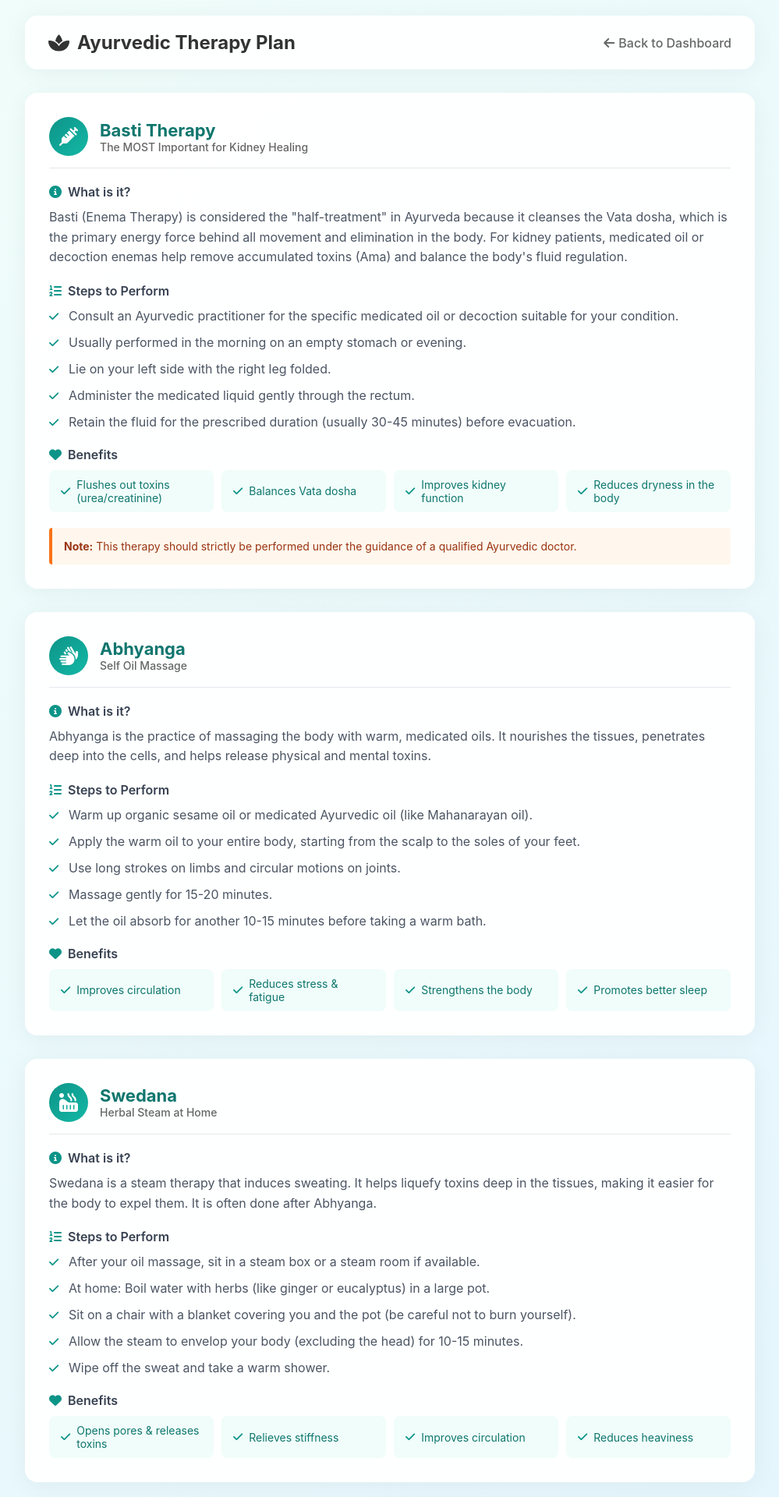
After one commit to Nida-pathan/Vois_CKD, a Flask app: page /patient/therapy-plan in a window 1280 px wide. The commit adds this page. Shown: the top 1920 px of the page at 78% size, without its empty margins (140-1139 px from the left). Run offline with Flask 3, Linux system fonts and the light colour scheme; the visitor is signed in with stand-in values (Sample User, id 1).

Commit message:
Therapies added

```diff
--- a/app.py
+++ b/app.py
@@ -1609,6 +1609,15 @@ def lab_results():
 @login_required
 def education():
     return render_template('education.html')
+
+@app.route('/patient/therapy-plan')
+@login_required
+def therapy_plan():
+    """Display the therapy recommendations plan"""
+    if current_user.is_doctor():
+        return redirect(url_for('doctor_dashboard'))
+
+    return render_template('therapy_plan.html')
 
 @app.route('/patient/diet-plan')
 @login_required
--- /dev/null
+++ b/templates/therapy_plan.html
@@ -0,0 +1,393 @@
+<!DOCTYPE html>
+<html lang="en">
+
+<head>
+    <meta charset="UTF-8">
+    <meta name="viewport" content="width=device-width, initial-scale=1.0">
+    <title>Therapy Recommendations - Kidney Companion</title>
+    <link rel="stylesheet" href="{{ url_for('static', filename='css/style.css') }}">
+    <link rel="stylesheet" href="https://cdnjs.cloudflare.com/ajax/libs/font-awesome/6.4.0/css/all.min.css">
+    <style>
+        :root {
+            --primary-gradient: linear-gradient(135deg, #0d9488 0%, #14b8a6 100%);
+            --glass-bg: rgba(255, 255, 255, 0.95);
+            --glass-border: rgba(255, 255, 255, 0.18);
+            --text-primary: #333333;
+            --text-secondary: #666666;
+            --shadow-light: 0 4px 30px rgba(0, 0, 0, 0.05);
+            --shadow-medium: 0 8px 32px rgba(0, 0, 0, 0.1);
+            --border-radius-md: 16px;
+        }
+
+        body {
+            font-family: 'Inter', -apple-system, BlinkMacSystemFont, 'Segoe UI', Roboto, sans-serif;
+            background: linear-gradient(135deg, #f0fdfa 0%, #e0f2fe 100%);
+            min-height: 100vh;
+            color: var(--text-primary);
+            padding: 20px;
+        }
+
+        .container {
+            max-width: 1000px;
+            margin: 0 auto;
+        }
+
+        .header {
+            background: var(--glass-bg);
+            padding: 20px 30px;
+            border-radius: var(--border-radius-md);
+            box-shadow: var(--shadow-light);
+            margin-bottom: 30px;
+            display: flex;
+            align-items: center;
+            justify-content: space-between;
+        }
+
+        .header h1 {
+            margin: 0;
+            font-size: 24px;
+            color: var(--text-primary);
+            display: flex;
+            align-items: center;
+            gap: 10px;
+        }
+
+        .back-btn {
+            text-decoration: none;
+            color: var(--text-secondary);
+            display: flex;
+            align-items: center;
+            gap: 5px;
+            font-weight: 500;
+            transition: color 0.2s;
+        }
+
+        .back-btn:hover {
+            color: #0d9488;
+        }
+
+        .therapy-card {
+            background: var(--glass-bg);
+            border-radius: var(--border-radius-md);
+            padding: 30px;
+            margin-bottom: 30px;
+            box-shadow: var(--shadow-light);
+            border: 1px solid rgba(255, 255, 255, 0.5);
+            transition: transform 0.3s ease, box-shadow 0.3s ease;
+        }
+
+        .therapy-card:hover {
+            transform: translateY(-5px);
+            box-shadow: var(--shadow-medium);
+        }
+
+        .therapy-header {
+            display: flex;
+            align-items: center;
+            gap: 15px;
+            margin-bottom: 20px;
+            border-bottom: 1px solid #e5e7eb;
+            padding-bottom: 15px;
+        }
+
+        .therapy-icon {
+            width: 50px;
+            height: 50px;
+            border-radius: 50%;
+            background: var(--primary-gradient);
+            display: flex;
+            align-items: center;
+            justify-content: center;
+            color: white;
+            font-size: 24px;
+        }
+
+        .therapy-title {
+            font-size: 22px;
+            font-weight: 700;
+            color: #0f766e;
+        }
+
+        .therapy-subtitle {
+            font-size: 14px;
+            color: var(--text-secondary);
+            font-weight: 500;
+        }
+
+        .section-title {
+            font-size: 16px;
+            font-weight: 600;
+            color: #374151;
+            margin-bottom: 10px;
+            margin-top: 20px;
+            display: flex;
+            align-items: center;
+            gap: 8px;
+        }
+
+        .section-title i {
+            color: #0d9488;
+        }
+
+        .content-text {
+            line-height: 1.6;
+            color: #4b5563;
+        }
+
+        .steps-list {
+            list-style-type: none;
+            padding: 0;
+        }
+
+        .steps-list li {
+            position: relative;
+            padding-left: 25px;
+            margin-bottom: 10px;
+            line-height: 1.5;
+            color: #4b5563;
+        }
+
+        .steps-list li::before {
+            content: "\f00c";
+            font-family: "Font Awesome 6 Free";
+            font-weight: 900;
+            position: absolute;
+            left: 0;
+            color: #0d9488;
+            font-size: 14px;
+            top: 3px;
+        }
+
+        .benefits-list {
+            display: grid;
+            grid-template-columns: repeat(auto-fit, minmax(200px, 1fr));
+            gap: 10px;
+            margin-top: 10px;
+        }
+
+        .benefit-item {
+            background: #f0fdfa;
+            padding: 10px 15px;
+            border-radius: 8px;
+            font-size: 14px;
+            color: #0f766e;
+            display: flex;
+            align-items: center;
+            gap: 8px;
+        }
+
+        .benefit-item i {
+            color: #0d9488;
+        }
+
+        .important-note {
+            background-color: #fff7ed;
+            border-left: 4px solid #f97316;
+            padding: 15px;
+            margin-top: 20px;
+            border-radius: 4px;
+            font-size: 14px;
+            color: #9a3412;
+        }
+    </style>
+</head>
+
+<body>
+
+    <div class="container">
+        <div class="header">
+            <h1><i class="fas fa-spa"></i> Ayurvedic Therapy Plan</h1>
+            <a href="{{ url_for('patient_dashboard') }}" class="back-btn">
+                <i class="fas fa-arrow-left"></i> Back to Dashboard
+            </a>
+        </div>
+
+        <!-- 1. Basti Therapy -->
+        <div class="therapy-card">
+            <div class="therapy-header">
+                <div class="therapy-icon"><i class="fas fa-syringe"></i></div>
+                <div>
+                    <div class="therapy-title">Basti Therapy</div>
+                    <div class="therapy-subtitle">The MOST Important for Kidney Healing</div>
+                </div>
+            </div>
+
+            <div class="section-title"><i class="fas fa-info-circle"></i> What is it?</div>
+            <p class="content-text">
+                Basti (Enema Therapy) is considered the "half-treatment" in Ayurveda because it cleanses the Vata dosha,
+                which is the primary energy force behind all movement and elimination in the body. For kidney patients,
+                medicated oil or decoction enemas help remove accumulated toxins (Ama) and balance the body's fluid
+                regulation.
+            </p>
+
+            <div class="section-title"><i class="fas fa-list-ol"></i> Steps to Perform</div>
+            <ul class="steps-list">
+                <li>Consult an Ayurvedic practitioner for the specific medicated oil or decoction suitable for your
+                    condition.</li>
+                <li>Usually performed in the morning on an empty stomach or evening.</li>
+                <li>Lie on your left side with the right leg folded.</li>
+                <li>Administer the medicated liquid gently through the rectum.</li>
+                <li>Retain the fluid for the prescribed duration (usually 30-45 minutes) before evacuation.</li>
+            </ul>
+
+            <div class="section-title"><i class="fas fa-heart"></i> Benefits</div>
+            <div class="benefits-list">
+                <div class="benefit-item"><i class="fas fa-check"></i> Flushes out toxins (urea/creatinine)</div>
+                <div class="benefit-item"><i class="fas fa-check"></i> Balances Vata dosha</div>
+                <div class="benefit-item"><i class="fas fa-check"></i> Improves kidney function</div>
+                <div class="benefit-item"><i class="fas fa-check"></i> Reduces dryness in the body</div>
+            </div>
+
+            <div class="important-note">
+                <strong>Note:</strong> This therapy should strictly be performed under the guidance of a qualified
+                Ayurvedic doctor.
+            </div>
+        </div>
+
+        <!-- 2. Abhyanga -->
+        <div class="therapy-card">
+            <div class="therapy-header">
+                <div class="therapy-icon"><i class="fas fa-hands"></i></div>
+                <div>
+                    <div class="therapy-title">Abhyanga</div>
+                    <div class="therapy-subtitle">Self Oil Massage</div>
+                </div>
+            </div>
+
+            <div class="section-title"><i class="fas fa-info-circle"></i> What is it?</div>
+            <p class="content-text">
+                Abhyanga is the practice of massaging the body with warm, medicated oils. It nourishes the tissues,
+                penetrates deep into the cells, and helps release physical and mental toxins.
+            </p>
+
+            <div class="section-title"><i class="fas fa-list-ol"></i> Steps to Perform</div>
+            <ul class="steps-list">
+                <li>Warm up organic sesame oil or medicated Ayurvedic oil (like Mahanarayan oil).</li>
+                <li>Apply the warm oil to your entire body, starting from the scalp to the soles of your feet.</li>
+                <li>Use long strokes on limbs and circular motions on joints.</li>
+                <li>Massage gently for 15-20 minutes.</li>
+                <li>Let the oil absorb for another 10-15 minutes before taking a warm bath.</li>
+            </ul>
+
+            <div class="section-title"><i class="fas fa-heart"></i> Benefits</div>
+            <div class="benefits-list">
+                <div class="benefit-item"><i class="fas fa-check"></i> Improves circulation</div>
+                <div class="benefit-item"><i class="fas fa-check"></i> Reduces stress & fatigue</div>
+                <div class="benefit-item"><i class="fas fa-check"></i> Strengthens the body</div>
+                <div class="benefit-item"><i class="fas fa-check"></i> Promotes better sleep</div>
+            </div>
+        </div>
+
+        <!-- 3. Swedana -->
+        <div class="therapy-card">
+            <div class="therapy-header">
+                <div class="therapy-icon"><i class="fas fa-hot-tub"></i></div>
+                <div>
+                    <div class="therapy-title">Swedana</div>
+                    <div class="therapy-subtitle">Herbal Steam at Home</div>
+                </div>
+            </div>
+
+            <div class="section-title"><i class="fas fa-info-circle"></i> What is it?</div>
+            <p class="content-text">
+                Swedana is a steam therapy that induces sweating. It helps liquefy toxins deep in the tissues, making it
+                easier for the body to expel them. It is often done after Abhyanga.
+            </p>
+
+            <div class="section-title"><i class="fas fa-list-ol"></i> Steps to Perform</div>
+            <ul class="steps-list">
+                <li>After your oil massage, sit in a steam box or a steam room if available.</li>
+                <li>At home: Boil water with herbs (like ginger or eucalyptus) in a large pot.</li>
+                <li>Sit on a chair with a blanket covering you and the pot (be careful not to burn yourself).</li>
+                <li>Allow the steam to envelop your body (excluding the head) for 10-15 minutes.</li>
+                <li>Wipe off the sweat and take a warm shower.</li>
+            </ul>
+
+            <div class="section-title"><i class="fas fa-heart"></i> Benefits</div>
+            <div class="benefits-list">
+                <div class="benefit-item"><i class="fas fa-check"></i> Opens pores & releases toxins</div>
+                <div class="benefit-item"><i class="fas fa-check"></i> Relieves stiffness</div>
+                <div class="benefit-item"><i class="fas fa-check"></i> Improves circulation</div>
+                <div class="benefit-item"><i class="fas fa-check"></i> Reduces heaviness</div>
+            </div>
+        </div>
+
+        <!-- 4. Castor Oil Hot Pack -->
+        <div class="therapy-card">
+            <div class="therapy-header">
+                <div class="therapy-icon"><i class="fas fa-compress-alt"></i></div>
+                <div>
+                    <div class="therapy-title">Castor Oil Hot Pack</div>
+                    <div class="therapy-subtitle">Targeted Kidney Therapy</div>
+                </div>
+            </div>
+
+            <div class="section-title"><i class="fas fa-info-circle"></i> What is it?</div>
+            <p class="content-text">
+                This involves applying a pack soaked in warm castor oil over the kidney area (lower back). Castor oil
+                has deep penetrating and anti-inflammatory properties that stimulate lymphatic drainage and kidney
+                function.
+            </p>
+
+            <div class="section-title"><i class="fas fa-list-ol"></i> Steps to Perform</div>
+            <ul class="steps-list">
+                <li>Soak a piece of flannel or cotton cloth in warm castor oil.</li>
+                <li>Place the cloth on your lower back (over the kidney region).</li>
+                <li>Cover it with plastic wrap to prevent staining.</li>
+                <li>Place a hot water bottle or heating pad over it.</li>
+                <li>Relax for 30-45 minutes.</li>
+            </ul>
+
+            <div class="section-title"><i class="fas fa-heart"></i> Benefits</div>
+            <div class="benefits-list">
+                <div class="benefit-item"><i class="fas fa-check"></i> Stimulates kidney function</div>
+                <div class="benefit-item"><i class="fas fa-check"></i> Reduces inflammation</div>
+                <div class="benefit-item"><i class="fas fa-check"></i> Relieves lower back pain</div>
+                <div class="benefit-item"><i class="fas fa-check"></i> Detoxifies the area</div>
+            </div>
+        </div>
+
+        <!-- 5. Virechana -->
+        <div class="therapy-card">
+            <div class="therapy-header">
+                <div class="therapy-icon"><i class="fas fa-leaf"></i></div>
+                <div>
+                    <div class="therapy-title">Virechana</div>
+                    <div class="therapy-subtitle">Therapeutic Purgation</div>
+                </div>
+            </div>
+
+            <div class="section-title"><i class="fas fa-info-circle"></i> What is it?</div>
+            <p class="content-text">
+                Virechana is a controlled process of cleansing the digestive tract, specifically the small intestine and
+                liver, through the use of laxative herbs. It eliminates excess Pitta dosha and toxins.
+            </p>
+
+            <div class="section-title"><i class="fas fa-list-ol"></i> Steps to Perform</div>
+            <ul class="steps-list">
+                <li>Requires preparation (Snehana and Swedana) for a few days prior.</li>
+                <li>On the day of therapy, specific herbal laxatives (like castor oil or herbal powders) are
+                    administered in the morning.</li>
+                <li>This induces multiple bowel movements to flush out toxins.</li>
+                <li>Follow a strict diet (Samsarjana Krama) afterwards to restore digestive fire.</li>
+            </ul>
+
+            <div class="section-title"><i class="fas fa-heart"></i> Benefits</div>
+            <div class="benefits-list">
+                <div class="benefit-item"><i class="fas fa-check"></i> Cleanses liver & blood</div>
+                <div class="benefit-item"><i class="fas fa-check"></i> Reduces body heat (Pitta)</div>
+                <div class="benefit-item"><i class="fas fa-check"></i> Improves metabolism</div>
+                <div class="benefit-item"><i class="fas fa-check"></i> Clears skin issues</div>
+            </div>
+
+            <div class="important-note">
+                <strong>Note:</strong> Virechana is a strong detoxification procedure and must ONLY be done under the
+                supervision of an Ayurvedic physician.
+            </div>
+        </div>
+
+    </div>
+
+</body>
+
+</html>
```
Also changed, not shown: templates/patient_dashboard.html (+2 -14 lines).
